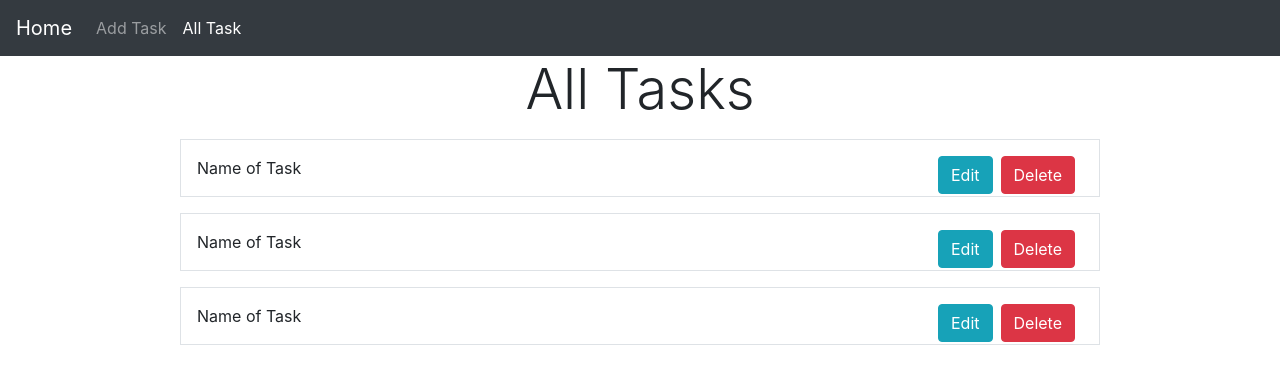
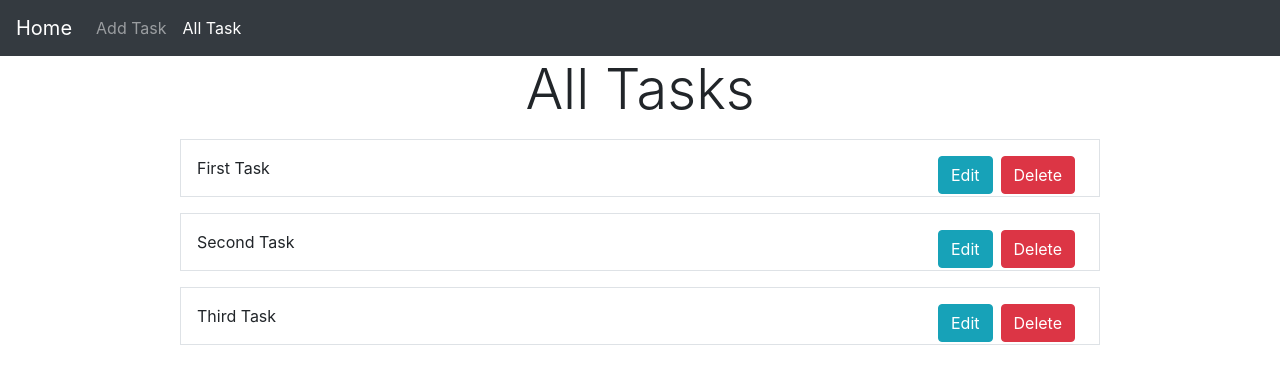
Before and after one commit to menanagy/TaskManagerList-React, a React (Create React App) app: page / in a window 1280 px wide. Shown: the top 384 px of the page. Built offline with nearby package versions, Linux system fonts and the light colour scheme.

Commit message:
Use Context API in TasksList.js

```diff
--- a/src/App.js
+++ b/src/App.js
@@ -4,6 +4,7 @@ import Navbar from './Component/Navbar.js'
 import AddTask from './Component/AddTask';
 import TaskList from './Component/TaskList.js';
 import 'bootstrap/dist/css/bootstrap.min.css';
+import {TaskContextProvider} from'./context/TaskContext'
 function App() {
   return (
 
@@ -14,8 +15,10 @@ function App() {
                 <div className="row">
                     <div className="col-10 mx-auto">
                       <Switch>
+                          <TaskContextProvider>
                                <Route exact path="/" component={TaskList} />
                               <Route exact path="/add-task" component={AddTask} />
+                          </TaskContextProvider>
                       </Switch>
                     </div>
                 </div>
--- a/src/Component/TaskList.js
+++ b/src/Component/TaskList.js
@@ -1,11 +1,21 @@
-import React from 'react'
+import React ,{useContext}from 'react'
+import { TaskContext} from '../context/TaskContext'
 
 export default function TaskList() {
+    const{tasks}= useContext(TaskContext);
+    console.log(tasks);
     return (
         <>
         <h1 className="text-center display-4 ">All Tasks</h1>
         <ul className="list-unstyled">
-
+           {tasks.map((item,index)=>{
+                return(<li className="border p-3 my-3" key={index}>
+                    {item.title}{/*Name of Task */}
+                    <button className="btn btn-danger float-right mr-2">Delete</button>
+                    <button className="btn btn-info float-right mr-2">Edit</button>
+                </li>)
+           })}
+           {/*
                <li className="border p-3 my-3">
                    Name of Task
                    <button className="btn btn-danger float-right mr-2">Delete</button>
@@ -24,6 +34,8 @@ export default function TaskList() {
                    <button className="btn btn-danger float-right mr-2">Delete</button>
                    <button className="btn btn-info float-right mr-2">Edit</button>
                </li>
+
+           */}
         </ul>
         </>
         )
--- a/src/context/TaskContext.js
+++ b/src/context/TaskContext.js
@@ -2,12 +2,12 @@ import React,{useState,createContext}from 'react';
 export const TaskContext=createContext();
 const initialState=[
     {title:"First Task",id:1},
-    {title:"First Task",id:2},
+    {title:"Second Task",id:2},
     {title:"Third Task",id:3}
 ]
 export const TaskContextProvider =(props)=>{
     const[tasks,setTasks]=useState(initialState)
-    // const[tasks,setTasks]=useState({title:"First Task",id:1},{title:"First Task",id:2},{title:"Third Task",id:3})
+    // const[tasks,setTasks]=useState({title:"First Task",id:1},{title:"Second Task",id:2},{title:"Third Task",id:3})
     return(
         <TaskContext.Provider value={{tasks}}>
             {props.children}
```
Lines whose indentation alone changed are shown as unchanged.
